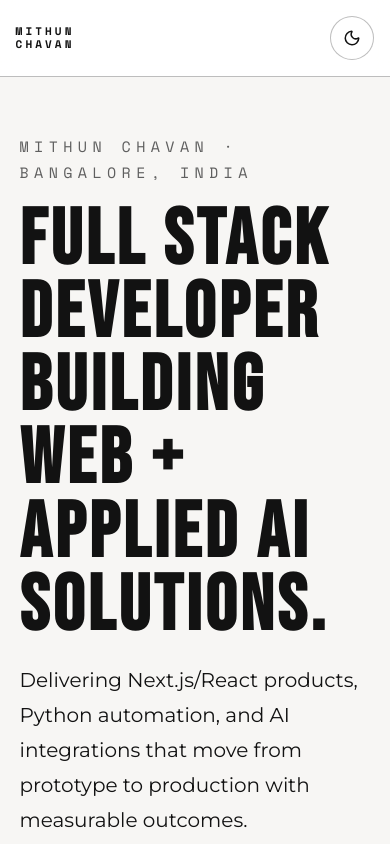
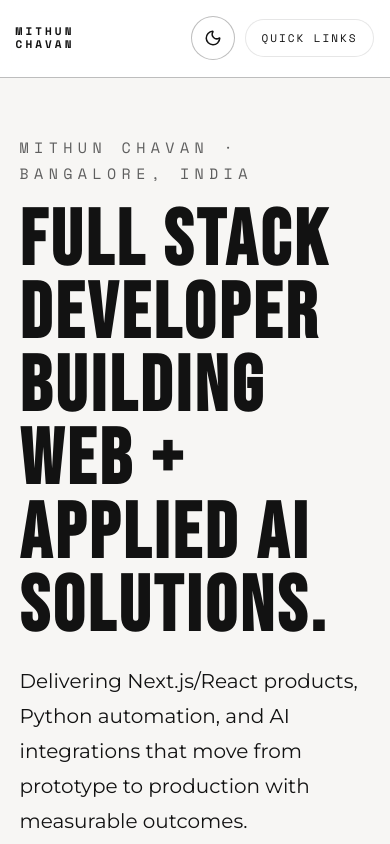
Before and after one commit to mithun0524/Portfolio, a React (Vite) app: page / in a window 390 px wide. Shown: the top 844 px of the page. Built offline with nearby package versions, Linux system fonts and the light colour scheme.

Commit message:
Updated portfolio v1.7

```diff
--- a/src/components/Header.tsx
+++ b/src/components/Header.tsx
@@ -1,5 +1,7 @@
-import { NavLink, Link } from 'react-router-dom'
+import { useState, useEffect } from 'react'
+import { NavLink, Link, useLocation } from 'react-router-dom'
 import ThemeToggle from './ThemeToggle'
+import FooterNav from './FooterNav'
 
 const links = [
   { to: '/', label: 'Overview' },
@@ -11,15 +13,25 @@ const links = [
 
 export default function Header() {
   const gmailComposeUrl = 'https://mail.google.com/mail/?view=cm&fs=1&to=mithun.chavan.a24%40gmail.com'
+  const [menuOpen, setMenuOpen] = useState(false)
+  const location = useLocation()
+
+  const toggleMenu = () => {
+    setMenuOpen((prev) => !prev)
+  }
+
+  useEffect(() => {
+    setMenuOpen(false)
+  }, [location.pathname])
 
   return (
-    <header className="site-header">
+    <header className={`site-header${menuOpen ? ' site-header--open' : ''}`}>
       <div className="site-header__inner">
         <Link to="/" className="site-header__mark">
           MITHUN<br />CHAVAN
         </Link>
 
-        <nav className="site-header__nav">
+        <nav className="site-header__nav" aria-label="Primary">
           {links.map((link) => (
             <NavLink
               key={link.to}
@@ -34,11 +46,24 @@ export default function Header() {
 
         <div className="site-header__actions">
           <ThemeToggle />
+          <button
+            type="button"
+            className="site-header__menu-toggle"
+            aria-expanded={menuOpen}
+            aria-controls="site-quick-links"
+            onClick={toggleMenu}
+          >
+            {menuOpen ? 'Close Menu' : 'Quick Links'}
+          </button>
           <a href={gmailComposeUrl} className="site-header__cta" target="_blank" rel="noopener noreferrer">
             EMAIL MITHUN ↗
           </a>
         </div>
       </div>
+
+      <div id="site-quick-links" className="site-header__menu" data-open={menuOpen}>
+        <FooterNav />
+      </div>
     </header>
   )
 }
--- a/src/index.css
+++ b/src/index.css
@@ -174,6 +174,30 @@ img {
   flex-shrink: 0;
 }
 
+.site-header__menu-toggle {
+  display: none;
+  align-items: center;
+  justify-content: center;
+  padding: 10px 16px;
+  border-radius: 999px;
+  border: 1px solid var(--color-border);
+  background: var(--color-surface);
+  font-family: var(--font-mono);
+  font-size: 11px;
+  letter-spacing: 0.18em;
+  text-transform: uppercase;
+  color: var(--color-foreground);
+  cursor: pointer;
+  transition: border-color 0.2s ease, background 0.2s ease;
+}
+
+.site-header__menu-toggle:hover,
+.site-header__menu-toggle:focus-visible {
+  outline: none;
+  border-color: var(--color-highlight);
+  background: var(--color-surface-alt);
+}
+
 .site-header__link {
   font-family: var(--font-mono);
   font-size: 11px;
@@ -205,6 +229,56 @@ img {
   transform: scaleX(1);
 }
 
+.site-header__menu {
+  max-height: 0;
+  overflow: hidden;
+  border-bottom: 1px solid transparent;
+  background: var(--color-surface);
+  transition: max-height 0.3s ease;
+}
+
+.site-header__menu[data-open="true"] {
+  max-height: 360px;
+  border-bottom-color: var(--color-border-strong);
+  box-shadow: inset 0 -1px 0 rgba(0, 0, 0, 0.04);
+}
+
+.site-header__menu .footer-nav {
+  margin: 0 auto;
+  padding: 24px 0 28px;
+  background: none;
+  border: none;
+  border-radius: 0;
+  max-width: 1280px;
+  width: 90%;
+}
+
+.site-header__menu .footer-nav__title {
+  display: none;
+}
+
+.site-header__menu .footer-nav__list {
+  grid-template-columns: repeat(auto-fit, minmax(140px, 1fr));
+  gap: 14px;
+}
+
+.site-header__menu .footer-nav__link {
+  border-radius: 12px;
+  border: 1px solid var(--color-border);
+  padding: 16px 18px;
+}
+
+.site-header__menu .footer-nav__link:hover,
+.site-header__menu .footer-nav__link:focus-visible,
+.site-header__menu .footer-nav__link.active {
+  border-color: var(--color-highlight);
+  background: var(--color-surface-alt);
+}
+
+.site-header__menu .footer-nav__arrow {
+  opacity: 0.7;
+}
+
 .site-header__cta {
   font-family: var(--font-mono);
   font-size: 11px;
@@ -261,12 +335,17 @@ img {
 
   .site-header__actions {
     margin-left: auto;
+    gap: 10px;
   }
 
   .site-header__cta {
     padding: 8px 14px;
     font-size: 9px;
   }
+
+  .site-header__menu-toggle {
+    display: inline-flex;
+  }
 }
 
 @media (max-width: 640px) {
@@ -276,6 +355,10 @@ img {
 
   .site-header__cta {
     display: none;
+  }
+
+  .site-header__menu .footer-nav__list {
+    grid-template-columns: 1fr;
   }
 }
 
@@ -2692,12 +2775,17 @@ img {
 @media (max-width: 360px) {
   .site-header__inner {
     width: 95%;
+    gap: 10px;
   }
 
   .site-header__nav {
     gap: 10px;
   }
 
+
+  .site-header__menu-toggle {
+    display: inline-flex;
+  }
   .site-header__link {
     letter-spacing: 0.12em;
   }
@@ -2708,6 +2796,10 @@ img {
 
   .hero__metrics {
     gap: 12px;
+
+  .site-header__menu .footer-nav__list {
+    grid-template-columns: 1fr;
+  }
   }
 
   .highlight__content {
```
